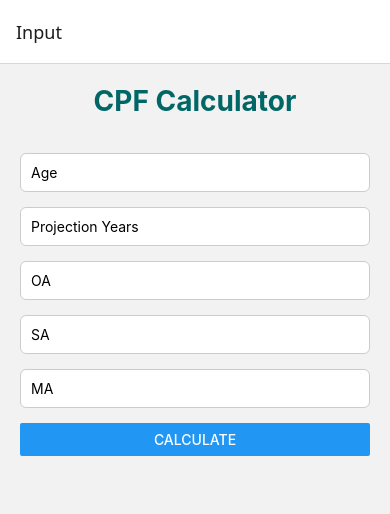
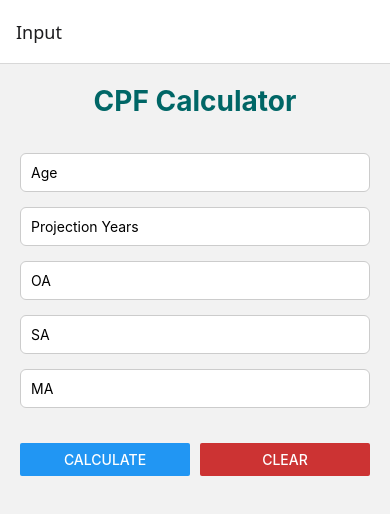
Before and after one commit to jgtann/cpf-mobile, a React Native app: screen /Input in a window 390 px wide. Shown: the top 514 px of the page. Built offline with nearby package versions, Linux system fonts and the light colour scheme.

Commit message:
added clear button

```diff
--- a/screens/InputScreen.tsx
+++ b/screens/InputScreen.tsx
@@ -1,6 +1,12 @@
-// File: screens/InputScreen.tsx
 import React, { useState } from 'react';
-import { Button, ScrollView, StyleSheet, Text, TextInput } from 'react-native';
+import {
+  Button,
+  ScrollView,
+  StyleSheet,
+  Text,
+  TextInput,
+  View,
+} from 'react-native';
 import { calculateCPFProjection } from '../utils/cpfCalculator';
 
 export default function InputScreen({ navigation }: any) {
@@ -13,7 +19,7 @@ export default function InputScreen({ navigation }: any) {
   const handleCalculate = () => {
     const results = calculateCPFProjection({
       age: parseInt(age),
-      years: parseInt(years), // ✅ Now included
+      years: parseInt(years),
       oa: parseFloat(oa),
       sa: parseFloat(sa),
       ma: parseFloat(ma),
@@ -21,15 +27,63 @@ export default function InputScreen({ navigation }: any) {
     navigation.navigate('Results', { results });
   };
 
+  const handleClear = () => {
+    setAge('');
+    setYears('');
+    setOA('');
+    setSA('');
+    setMA('');
+  };
+
   return (
     <ScrollView contentContainerStyle={styles.container}>
       <Text style={styles.heading}>CPF Calculator</Text>
-      <TextInput style={styles.input} placeholder="Age" keyboardType="numeric" value={age} onChangeText={setAge} />
-      <TextInput style={styles.input} placeholder="Projection Years" keyboardType="numeric" value={years} onChangeText={setYears} />
-      <TextInput style={styles.input} placeholder="OA" keyboardType="numeric" value={oa} onChangeText={setOA} />
-      <TextInput style={styles.input} placeholder="SA" keyboardType="numeric" value={sa} onChangeText={setSA} />
-      <TextInput style={styles.input} placeholder="MA" keyboardType="numeric" value={ma} onChangeText={setMA} />
-      <Button title="Calculate" onPress={handleCalculate} />
+
+      <TextInput
+        style={styles.input}
+        placeholder="Age"
+        keyboardType="numeric"
+        value={age}
+        onChangeText={setAge}
+      />
+      <TextInput
+        style={styles.input}
+        placeholder="Projection Years"
+        keyboardType="numeric"
+        value={years}
+        onChangeText={setYears}
+      />
+      <TextInput
+        style={styles.input}
+        placeholder="OA"
+        keyboardType="numeric"
+        value={oa}
+        onChangeText={setOA}
+      />
+      <TextInput
+        style={styles.input}
+        placeholder="SA"
+        keyboardType="numeric"
+        value={sa}
+        onChangeText={setSA}
+      />
+      <TextInput
+        style={styles.input}
+        placeholder="MA"
+        keyboardType="numeric"
+        value={ma}
+        onChangeText={setMA}
+      />
+
+      {/* Button container for spacing */}
+      <View style={styles.buttonRow}>
+        <View style={styles.buttonWrapper}>
+          <Button title="Calculate" onPress={handleCalculate} />
+        </View>
+        <View style={styles.buttonWrapper}>
+          <Button title="Clear" onPress={handleClear} color="#cc3333" />
+        </View>
+      </View>
     </ScrollView>
   );
 }
@@ -55,4 +109,13 @@ const styles = StyleSheet.create({
     borderWidth: 1,
     borderColor: '#ccc',
   },
+  buttonRow: {
+    flexDirection: 'row',
+    justifyContent: 'space-between',
+    marginTop: 20,
+    gap: 10,
+  },
+  buttonWrapper: {
+    flex: 1,
+  },
 });
```
